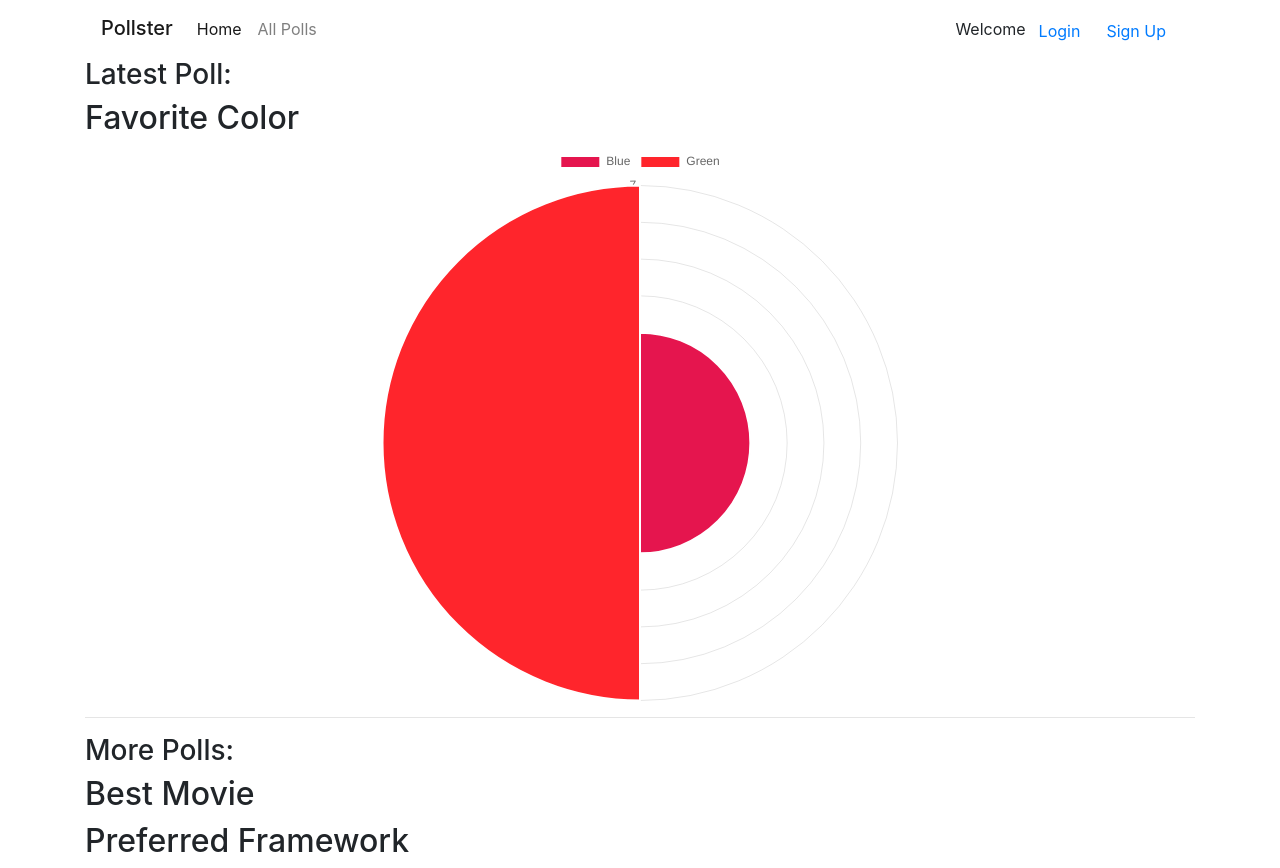
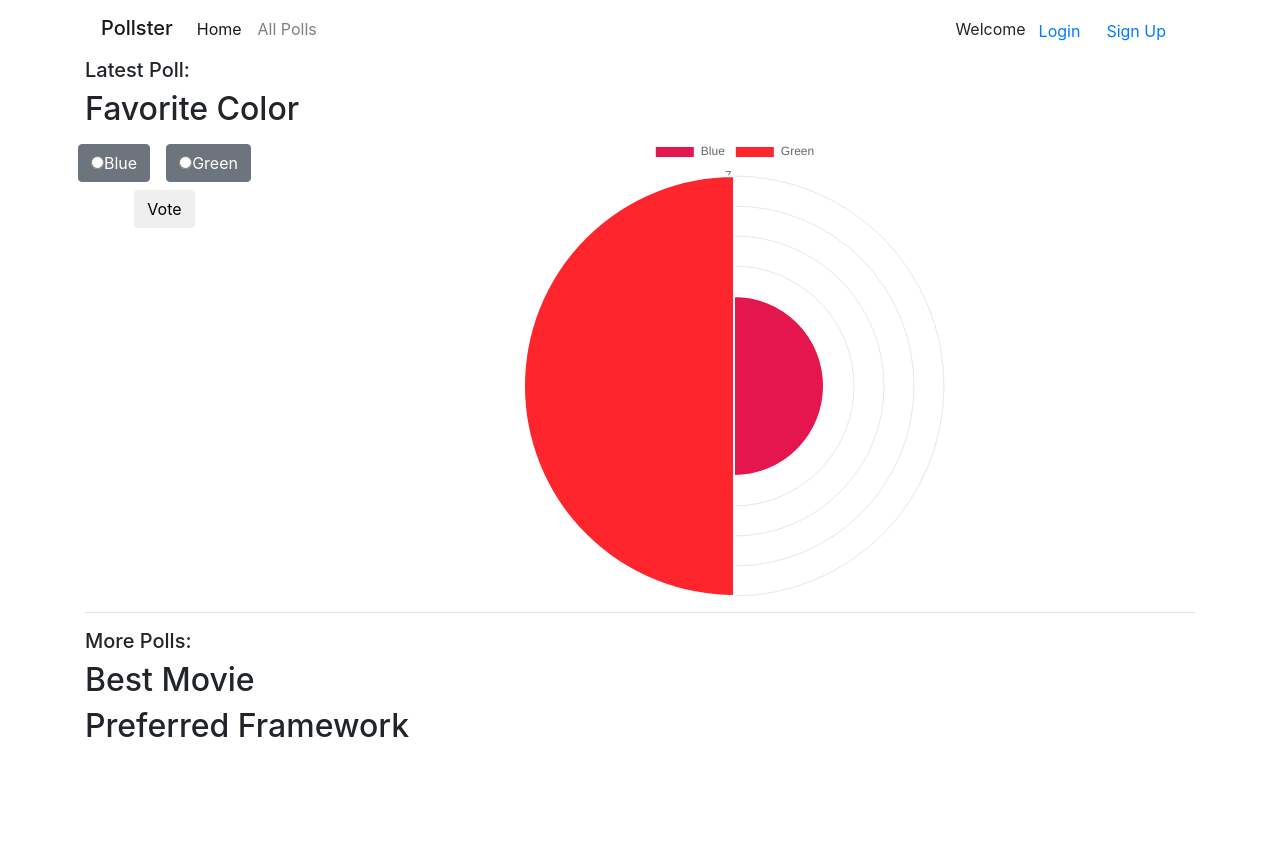
Before and after one commit to TWHou/voting-app, a React (Create React App) app in the folder react-ui/: page / in a window 1280 px wide. After the commit the page ends 800 px from the top, so only its background shows below. Built offline with nearby package versions, Linux system fonts and the light colour scheme.

Commit message:
feat: add voting form to poll

```diff
--- a/react-ui/src/components/Home.js
+++ b/react-ui/src/components/Home.js
@@ -63,14 +63,13 @@ class Home extends Component {
     this.getPolls();
   }
 
-
   render() {
     return (
       <div>
-        <h3>Latest Poll:</h3>
+        <h5>Latest Poll:</h5>
         <Poll {...this.state.polls[0]} />
         <hr />
-        <h3>More Polls:</h3>
+        <h5>More Polls:</h5>
           <PollList polls={this.state.polls.slice(1)} />
       </div>
     );
--- a/react-ui/src/components/Poll.js
+++ b/react-ui/src/components/Poll.js
@@ -2,7 +2,14 @@ import React, { Component } from 'react';
 import { Polar } from 'react-chartjs-2';
 import PropTypes from 'prop-types';
 
+import VoteForm from './VoteForm';
+
 class Poll extends Component {
+
+  handleVote = (vote) => {
+    console.info(vote);
+  }
+
   render() {
     const randColor = () => '#'+Math.floor(Math.random()*16777215).toString(16);
     const options = this.props.options.reduce((obj, item) => {
@@ -14,7 +21,12 @@ class Poll extends Component {
     return (
       <div>
         <h2>{this.props.title}</h2>
-        <Polar data={options} />
+        <div className="row">
+          <VoteForm className="col" onVote={this.handleVote} options={options.labels} />
+          <div className="col">
+            <Polar data={options} />
+          </div>
+        </div>
       </div>
     );
   }
@@ -22,7 +34,7 @@ class Poll extends Component {
 
 Poll.propTypes = {
   title: PropTypes.string.isRequired,
-  options: PropTypes.array.isRequired
+  options: PropTypes.array.isRequired,
 };
 
 export default Poll;
--- /dev/null
+++ b/react-ui/src/components/VoteForm.js
@@ -0,0 +1,49 @@
+import React, { Component } from 'react';
+import PropTypes from 'prop-types';
+
+class VoteForm extends Component {
+  state = {
+    selected: ''
+  }
+
+  handleSelect = (event) => {
+    this.setState({selected: event.target.value});
+  }
+
+  handleSubmit = (event) => {
+    event.preventDefault();
+    this.props.onVote(this.state.selected);
+  }
+
+  render() {
+    return (
+      <form className="d-flex flex-column align-items-center" onSubmit={this.handleSubmit}>
+        <div className="d-flex flex-wrap justify-content-around" data-toggle="buttons">
+          {this.props.options.map((option) => (
+            <label
+              className={this.state.selected === option ? 'm-2 btn btn-secondary active' : 'm-2 btn btn-secondary'}
+              key={option}
+            >
+              <input
+                type="radio"
+                autoComplete="off"
+                value={option}
+                checked={this.state.selected === option}
+                onChange={this.handleSelect}
+              />
+              {option}
+            </label>
+          ))}
+        </div>
+        <button className="btn btn-default" type="submit">Vote</button>
+      </form>
+    );
+  }
+}
+
+VoteForm.propTypes = {
+  options: PropTypes.array.isRequired,
+  onVote: PropTypes.func.isRequired
+};
+
+export default VoteForm;
```
